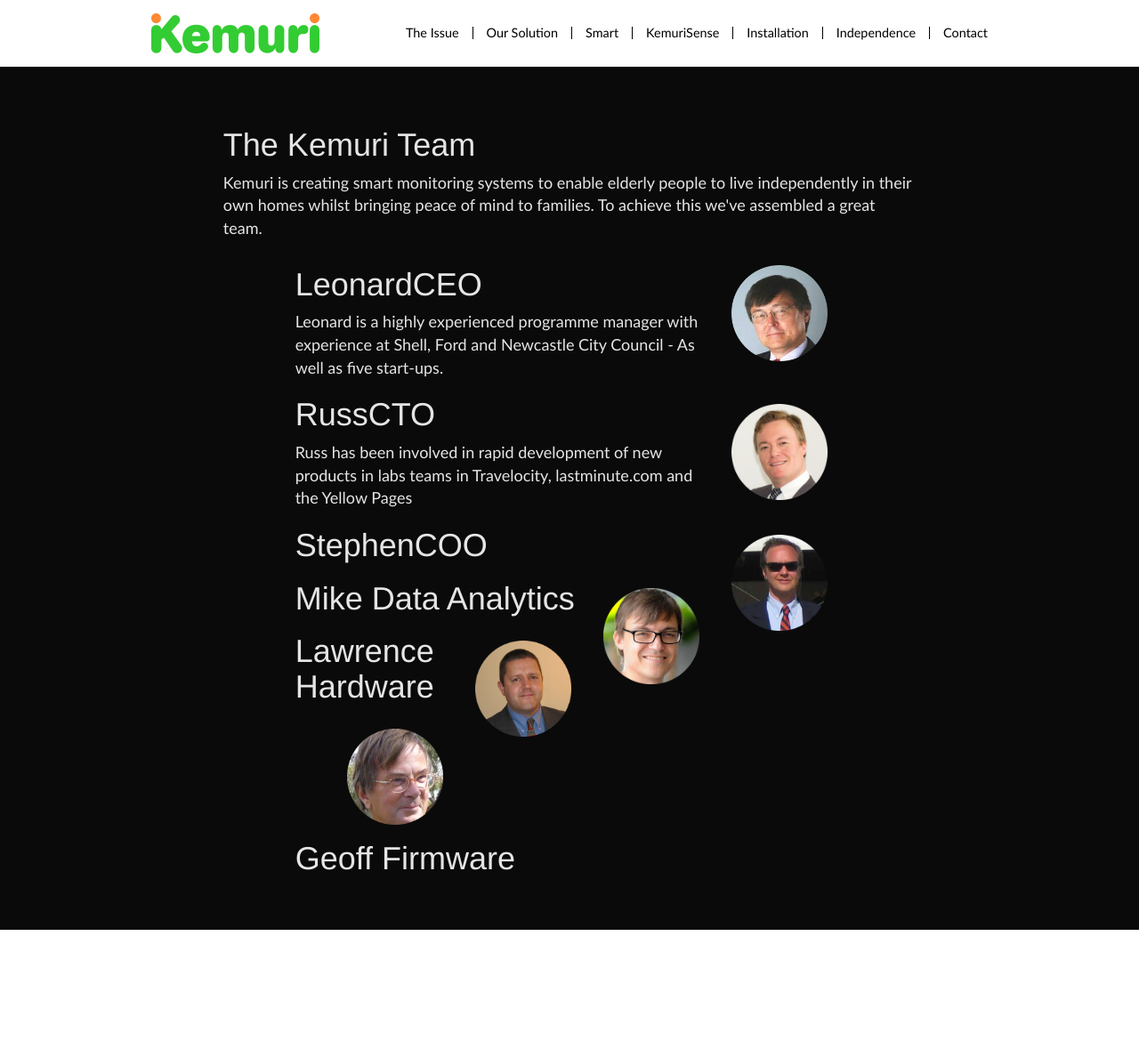
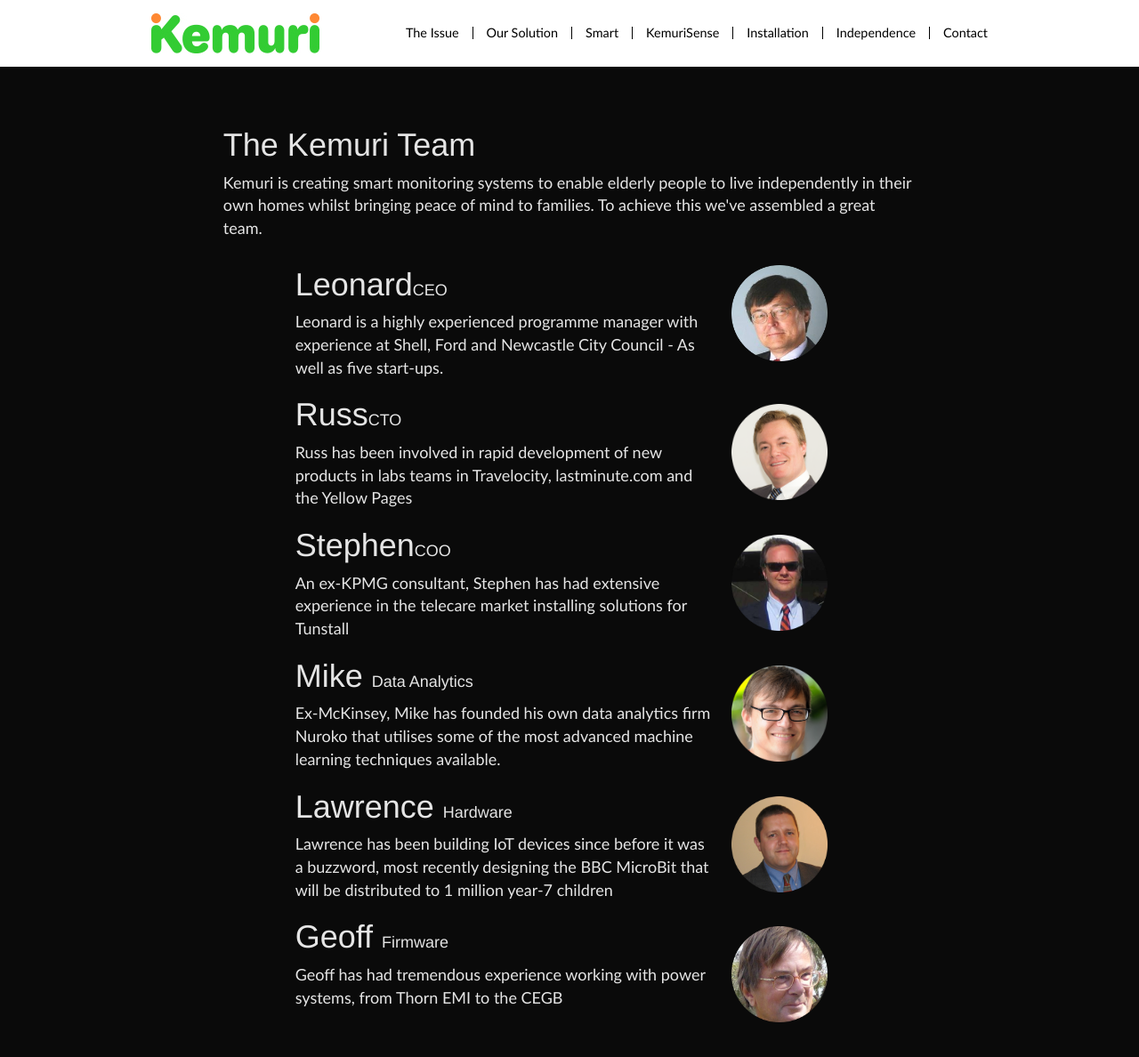
Before and after one commit to intelligentlilli/kemurisense.github.io, a Jekyll site: the page built from team.html, in a window 1280 px wide and 1217 px high. Shown: the top 1188 px of the window at 89% size. Built offline with Jekyll 4.4.1, drawn with Linux system fonts in a browser that asks for light colours; nearby versions of some CDN libraries; some web fonts are replaced; library files that are not in the unit come from our copies.

Commit message:
team first draft text added

```diff
--- a/css/style.scss
+++ b/css/style.scss
@@ -83,6 +83,11 @@
 }
 
 
+
+.team-members h2 span {
+	font-size: 50%;
+}
+
 .mugshot img {
 	width:8em; height:8em;
 	padding:1em;
--- a/team.html
+++ b/team.html
@@ -32,21 +32,21 @@
 
 				{% include mugshot.html  name="Stephen Colony" alignment="right" src="people-stephen.png" %}
 				<h2>Stephen<span>COO</span></h2>
-				<p></p>
+				<p>An ex-KPMG consultant, Stephen has had extensive experience in the telecare market installing solutions for Tunstall</p>
 
 				{% include mugshot.html  name="Mike Anderson" alignment="right" src="people-mike.png" %}
 				<h2>Mike <span>Data Analytics</span></h2>
-				<p></p>
+				<p>Ex-McKinsey, Mike has founded his own data analytics firm Nuroko that utilises some of the most advanced machine learning techniques available. </p>
 
 
 				{% include mugshot.html  name="Lawrence Archard" alignment="right" src="people-lawrence.png" %}
 				<h2>Lawrence <span>Hardware</span></h2>
-				<p></p>
+				<p>Lawrence has been building IoT devices since before it was a buzzword, most recently designing the BBC MicroBit that will be distributed to 1 million year-7 children</p>
 
 
 				{% include mugshot.html  name="Geoff Hughes" alignment="right" src="people-geoff.png" %}
 				<h2>Geoff <span>Firmware</span></h2>
-				<p></p>
+				<p>Geoff has had tremendous experience working with power systems, from Thorn EMI to the CEGB</p>
 
 
 			</div>
```
